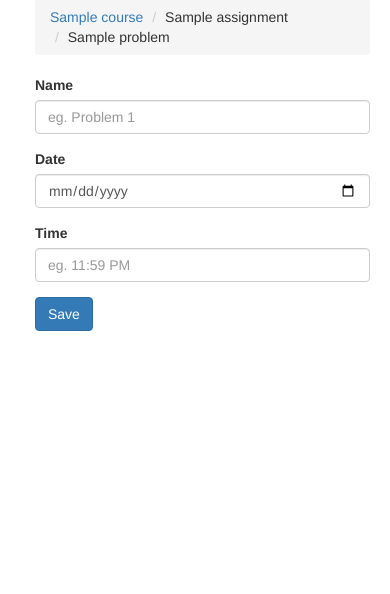
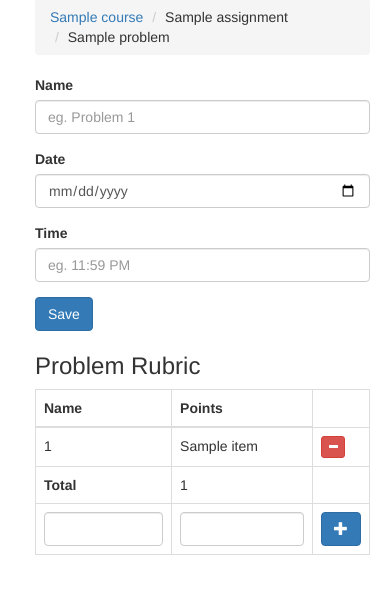
Before and after one commit to hmcmooc/HMC-Grader, a Python web app: template app/templates/instructor/problem.html in a window 390 px wide. Shown: the part 76-670 px from the top of the page. Run offline with Jinja, Linux system fonts and the light colour scheme; the template is opened without the code that fills it: most values are stand-ins (such as "Sample title", 1, 10 or a date in 2020); form fields are guessed from the names that the template uses; some libraries are stand-ins or nearby versions.

Commit message:
Added rubrics to problems Added rubric functionality to problems

```diff
--- a/app/__init__.py
+++ b/app/__init__.py
@@ -30,3 +30,4 @@ from root import *
 from accounts import *
 from admin import *
 from instructor import *
+from problem import *
--- a/app/templates/instructor/course.html
+++ b/app/templates/instructor/course.html
@@ -40,6 +40,7 @@ Edit Course: {{course.name}}
           <th>Assignment Group</th>
           <th>Problem</th>
           <th>Due Date</th>
+          <th>Total Points</th>
           <th>Edit/Delete</th>
         </tr>
       </thead>
@@ -48,7 +49,7 @@ Edit Course: {{course.name}}
         <tr>
           <td rowspan="{{a.problems|length + 1}}">{{a.name}}</td>
           <td><a href="{{url_for('addProblem', cid=course.id, aid=a.id)}}" class="btn btn-primary btn-xs"><span class="glyphicon glyphicon-plus"></span></a></td>
-          <td></td>
+          <td class="active" colspan="2"></td>
           <td>
             <a href="{{url_for("delAssignment", cid=course.id, aid=a.id)}}" class="btn btn-danger btn-xs"><span class="glyphicon glyphicon-trash"></span></a>
           </td>
@@ -57,6 +58,7 @@ Edit Course: {{course.name}}
         <tr>
           <td>{{p.name}}</td>
           <td {% if p.duedate != None %}class="time">{{p.duedate.isoformat()}}{% else %}>None Set{%endif%}</td>
+          <td>{{p.totalPoints()}}</td>
           <td>
             <a href="{{url_for('editProblem', cid=course.id, aid=a.id, pid=p.id)}}" class="btn btn-default btn-xs"><span class="glyphicon glyphicon-cog"></span></a>
             &nbsp;&nbsp;&nbsp;<a href="{{url_for('remProblem', cid=course.id, pid=p.id, aid=a.id)}}" class="btn btn-danger btn-xs"><span class="glyphicon glyphicon-trash"></span></a>
--- a/app/templates/instructor/problem.html
+++ b/app/templates/instructor/problem.html
@@ -64,6 +64,43 @@ Edit Problem
   <div class="col-sm-2">
   </div>
 </div>
+
+<div class="row">
+  <div class="col-sm-2">
+  </div>
+  <div class="col-sm-8">
+    <h3>Problem Rubric</h3>
+    <table class="table table-bordered">
+      <thead>
+        <tr>
+          <th>Name</th>
+          <th>Points</th>
+        </tr>
+      </thead>
+      <tbody>
+        {% for item in problem.rubric|dictsort %}
+        <tr>
+          <td>{{item[0]}}</td>
+          <td>{{item[1]}}</td>
+          <td><a href="{{url_for('delRubricSec', cid=course.id, aid=assignment.id, pid=problem.id, name=item[0])}}" class="btn btn-danger btn-xs"><span class="glyphicon glyphicon-minus"></span></a></td>
+        {% endfor %}
+        <tr>
+          <td><b>Total</b></td>
+          <td>{{problem.totalPoints()}}</td>
+        </tr>
+        <form class="form" role="form" method="GET" action="{{url_for('addRubricSec', cid=course.id, aid=assignment.id, pid=problem.id)}}">
+        <tr>
+          <td><input class="form-control" name="name" type="text"></td>
+          <td><input class="form-control" name="points" type="number"></td>
+          <td><button type="submit" class="btn btn-primary btn-s"><span class="glyphicon glyphicon-plus"></span></button></td>
+        </tr>
+        </form>
+      </tbody>
+    </table>
+  </div>
+  <div class="col-sm-2">
+  </div>
+</div>
 {% endblock %}
 
 {% block scripts %}
```
Also changed, not shown: app/instructor.py (+2 -40 lines), app/models.py (+7 -0 lines), app/problem.py (+35 -3 lines).
